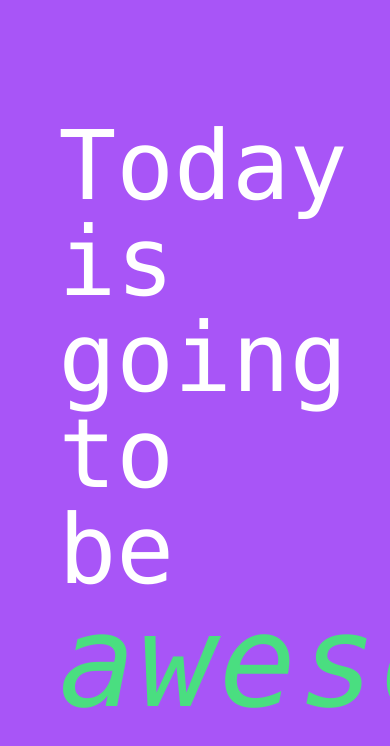
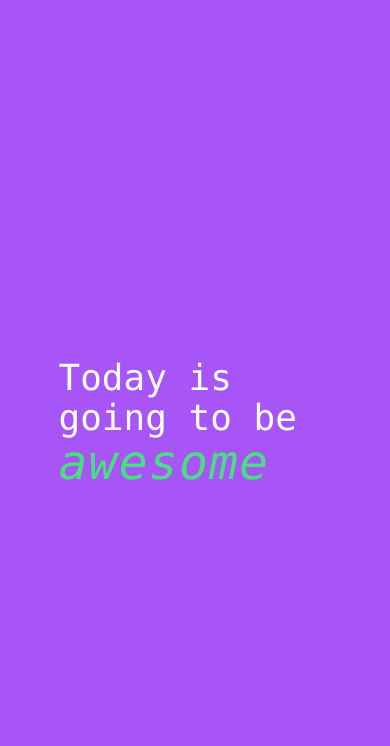
Before and after one commit to Pulkit-s21/sliding-page, a website built with Vite: page index.html in a window 390 px wide. Built offline with nearby package versions, Linux system fonts and the light colour scheme.

Commit message:
text size for smaller devices

```diff
--- a/index.html
+++ b/index.html
@@ -23,7 +23,8 @@
 <!-- to solve the sliding effect of first div -->
     <h2 id="title" class="
     text-white
-    text-8xl
+    text-4xl
+    md:text-8xl
     font-mono
     mx-[15vw]
     w-[70vw]
@@ -33,7 +34,8 @@
       <span class="fancy
       text-green-400
       italic
-      text-9xl
+      text-5xl
+      md:text-9xl
       tracking-wide
       ">awesome</span>
     </h2>
@@ -54,7 +56,8 @@
 <!-- to solve the sliding effect of first div -->
   <h2 id="title" class="
   text-black
-  text-8xl
+  text-4xl
+  md:text-8xl
   font-mono
   mx-[15vw]
   w-[70vw]
@@ -64,7 +67,8 @@
     <span class="fancy
     text-red-400
     italic
-    text-9xl
+    text-5xl
+    md:text-9xl
     tracking-wide
     ">wonderful</span>
   </h2>
```
